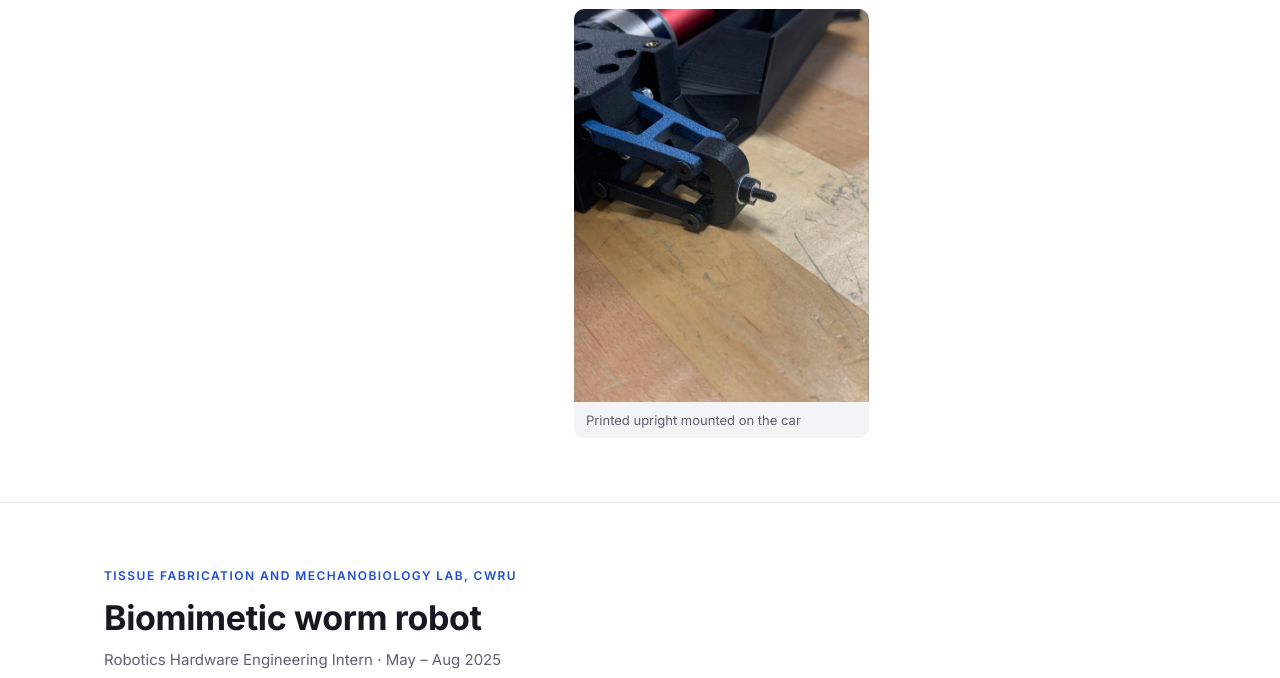
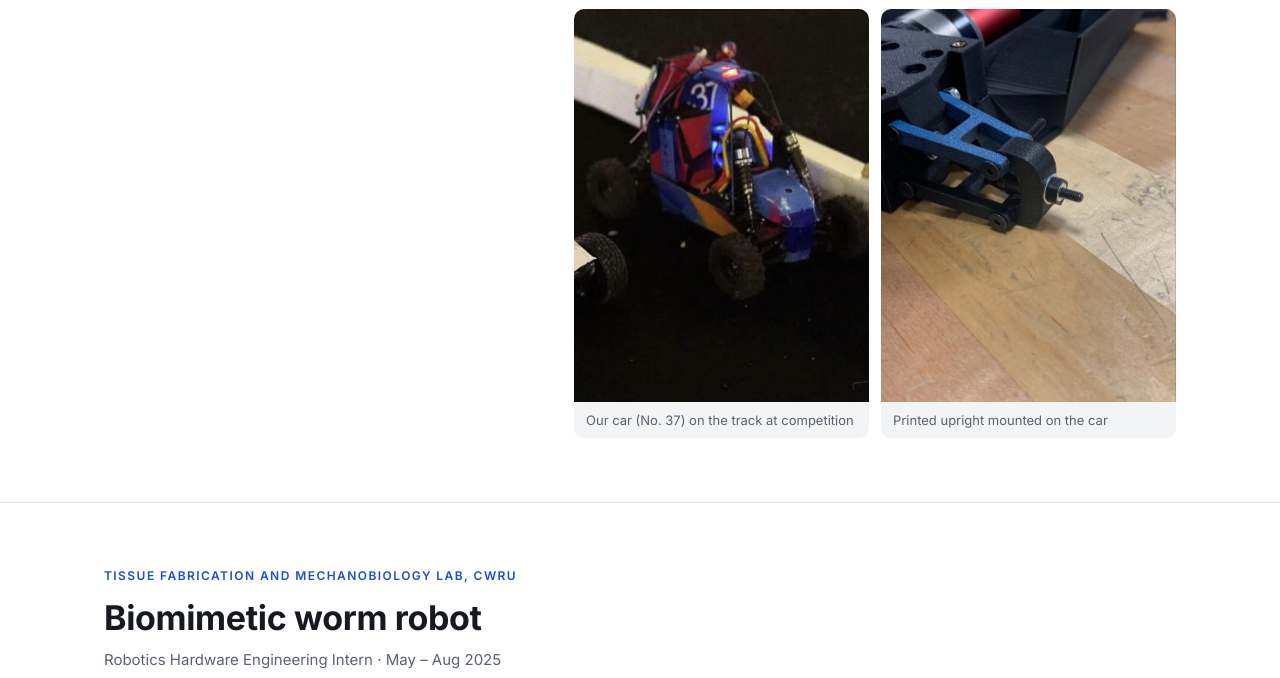
Before and after one commit to Neelms/neelms.github.io, a plain HTML site: page index.html in a window 1280 px wide. Shown: the part 5402-6080 px from the top of the page. Drawn offline with Linux system fonts and the light colour scheme.

Commit message:
Add competition photo of the Mini Baja RC car
Co-Authored-By: Claude Opus 5.5 <noreply@anthropic.com>
Claude-Session: https://claude.ai/code/session_016bDe8KEGek2M2xYLSbHQYw

```diff
--- a/index.html
+++ b/index.html
@@ -219,6 +219,7 @@ footer{padding:40px 0 60px;color:var(--muted);font-size:14px}
       <figure class="span"><img src="assets/img/rc_car.jpg" alt="The finished Mini Baja RC car"><figcaption>The finished car</figcaption></figure>
       <figure class="span"><video src="assets/video/rc_steering.mp4" autoplay muted loop playsinline></video><figcaption>Steering mechanism in CAD, shown without tie rods</figcaption></figure>
       <figure class="span"><div class="embed"><iframe src="https://drive.google.com/file/d/1UCWC98IYWxmhR8EhAwkCIxwcNx5Rqh3-/preview" allow="autoplay" loading="lazy" title="Steering linkage on the car moving the tie rods"></iframe></div><figcaption>Steering linkage on the car, moving the tie rods</figcaption></figure>
+      <figure><img src="assets/img/rc_competition.jpg" alt="Our car, number 37, on the track at competition"><figcaption>Our car (No. 37) on the track at competition</figcaption></figure>
       <figure><img src="assets/img/rc_upright.jpg" alt="Printed upright on the car"><figcaption>Printed upright mounted on the car</figcaption></figure>
     </div>
   </div>
```
Also changed, not shown: assets/img/rc_competition.jpg (added).
